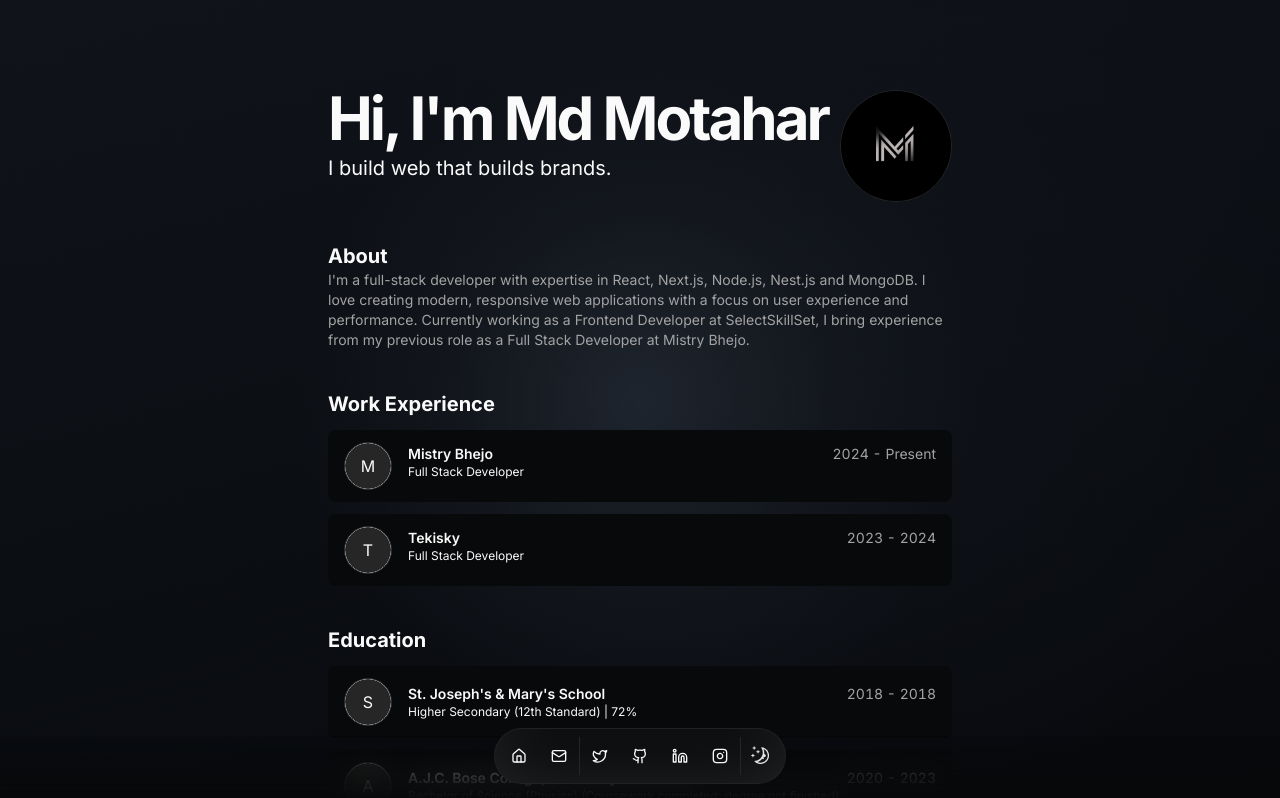
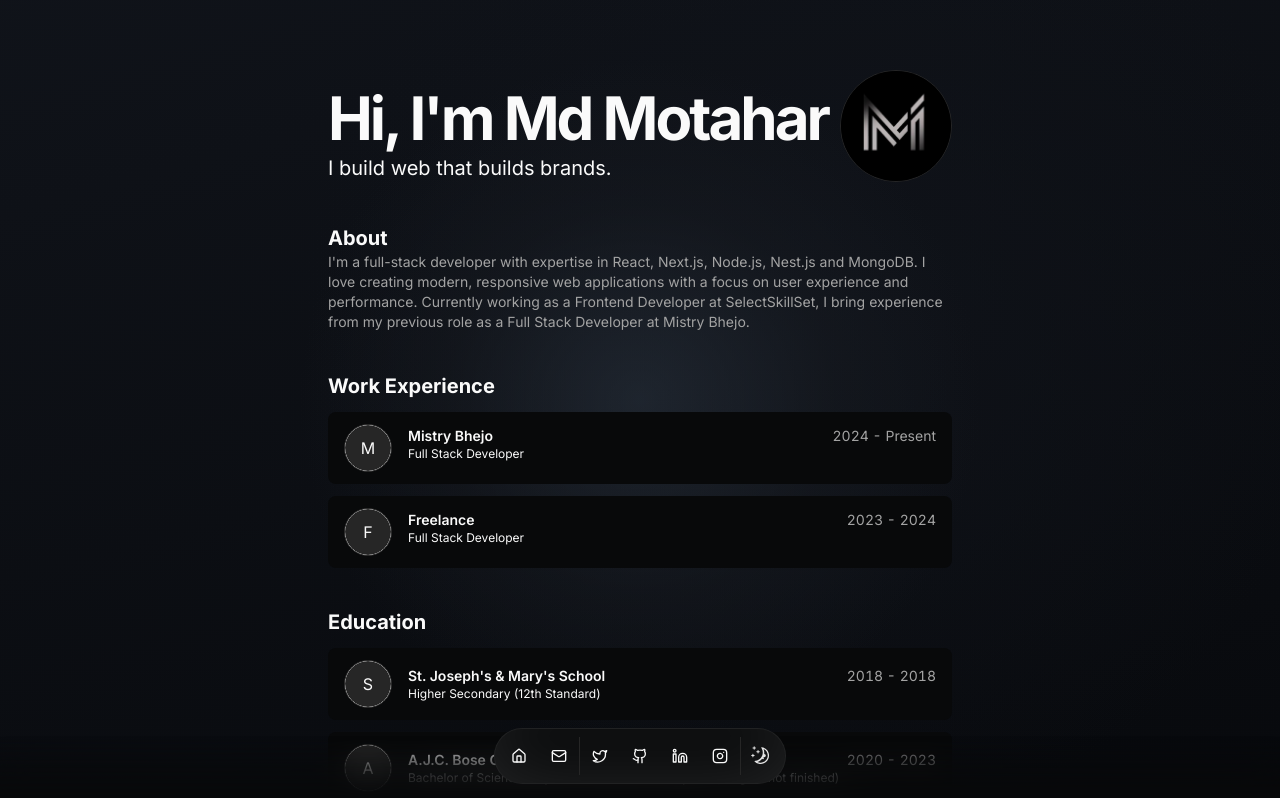
Before and after one commit to MOTAHAR124/Portfolio, a Next.js app: page / in a window 1280 px wide. Shown: the top 798 px of the page. Built offline with nearby package versions, Linux system fonts and the light colour scheme.

Commit message:
changed image and ochi link

```diff
--- a/src/app/(app)/page.tsx
+++ b/src/app/(app)/page.tsx
@@ -34,7 +34,7 @@
     <main className="flex flex-col min-h-dvh space-y-10">
       <section id="hero">
         <div className="mx-auto w-full max-w-2xl space-y-8">
-          <div className="gap-2 flex justify-between">
+          <div className="flex items-start justify-between gap-2">
             <div className="flex-col flex flex-1 space-y-1.5">
               <BlurFadeText
                 delay={BLUR_FADE_DELAY}
@@ -48,12 +48,12 @@
                 text={portableTextToPlainText(author.description!)}
               />
             </div>
-            <BlurFade delay={BLUR_FADE_DELAY}>
+            <BlurFade delay={BLUR_FADE_DELAY} className="shrink-0 -mt-5">
               <Avatar className="size-28 border">
                 <AvatarImage
                   alt={author.name ?? ""}
                   src={author.avatar?.asset?.url ?? ""}
-                  className="object-cover"
+                  className="object-cover scale-160"
                 />
                 <AvatarFallback>{author.initials}</AvatarFallback>
               </Avatar>
--- a/src/components/resume-card.tsx
+++ b/src/components/resume-card.tsx
@@ -55,7 +55,7 @@
             <AvatarFallback>{altText[0]}</AvatarFallback>
           </Avatar>
         </div>
-        <div className="flex-grow items-center flex-col group">
+        <div className="grow items-center flex-col group">
           <CardHeader className="p-0">
             <div className="flex items-center justify-between gap-x-2 text-base">
               <h3 className="inline-flex items-center justify-center font-semibold leading-none text-xs sm:text-sm">
@@ -98,7 +98,7 @@
                 duration: 0.7,
                 ease: [0.16, 1, 0.3, 1],
               }}
-              className="mt-2 text-xs sm:text-sm"
+              className="mt-2 text-xs sm:text-sm whitespace-pre-line"
             >
               {description}
             </motion.div>
--- a/src/constants/portfolio.ts
+++ b/src/constants/portfolio.ts
@@ -166,7 +166,7 @@
   },
   {
     _id: "work-2",
-    company: "Tekisky",
+    company: "Freelance",
     title: "Full Stack Developer",
     location: "Remote",
     startDate: "2023",
@@ -177,7 +177,7 @@
         children: [
           {
             _type: "span",
-            text: "Developed and maintained full-stack web applications, working on both frontend and backend systems. Collaborated with cross-functional teams to deliver robust software solutions.",
+            text: "Developed and maintained full-stack web applications by working across both frontend and backend systems. Collaborated with cross-functional teams to design and deliver scalable software solutions.",
           },
         ],
       },
@@ -186,7 +186,7 @@
         children: [
           {
             _type: "span",
-            text: "Key responsibilities included developing and maintaining full-stack web applications using React, Node.js, and MongoDB, implementing RESTful APIs and integrating third-party services, building responsive user interfaces and optimizing application performance, and working on database design and backend architecture.",
+            text: "Key responsibilities included:\n• Building and maintaining full-stack applications using React, Node.js, and MongoDB\n• Designing and implementing RESTful APIs and integrating third-party services\n• Developing responsive, user-friendly interfaces and optimizing application performance\n• Contributing to database design, backend architecture, and system optimization",
           },
         ],
       },
@@ -198,7 +198,7 @@
   {
     _id: "education-1",
     school: "St. Joseph's & Mary's School",
-    degree: "Higher Secondary (12th Standard) | 72%",
+    degree: "Higher Secondary (12th Standard) ",
     startDate: "2018",
     endDate: "2018",
   },
@@ -322,12 +322,12 @@
         children: [
           {
             _type: "span",
-            text: "A comprehensive cloud management platform for monitoring, managing, and optimizing multi-cloud infrastructure. Features real-time metrics, cost analysis, automated scaling, and security compliance monitoring across AWS, Azure, and GCP.",
+            text: "Replicated the OCHI-inspired animated website using Next.js 16, and Tailwind CSS.\n• Built a multi-page experience with Home, About, Services, Work, Insights, and Contact routes using reusable section-based components.\n• Implemented smooth scrolling with Lenis and motion effects with Framer Motion and GSAP for a high-fidelity interactive feel.\n• Created an interactive eye animation that follows the cursor across multiple sections and call-to-action blocks.",
           },
         ],
       },
     ],
-    technologies: ["Next js", "Tailwind CSS", "Locomotive Scroll", "Framer Motion",],
+    technologies: ["Next js", "Tailwind CSS", "GSAP","LENIS", "Locomotive Scroll", "Framer Motion",],
     image: {
       asset: {
         url: "/projects/project-4.webp",
@@ -341,7 +341,7 @@
       },
       {
         title: "Live Demo",
-        url: "https://ochi-new-two.vercel.app",
+        url: "https://ochi-new-sepia.vercel.app",
         type: "demo",
       },
     ],
--- a/src/lib/utils.ts
+++ b/src/lib/utils.ts
@@ -30,6 +30,6 @@
           ? block.children?.map((child: any) => child.text).join("")
           : ""
       )
-      .join(" ") ?? ""
+      .join("\n\n") ?? ""
   );
 }
```
Also changed, not shown: note.txt.
